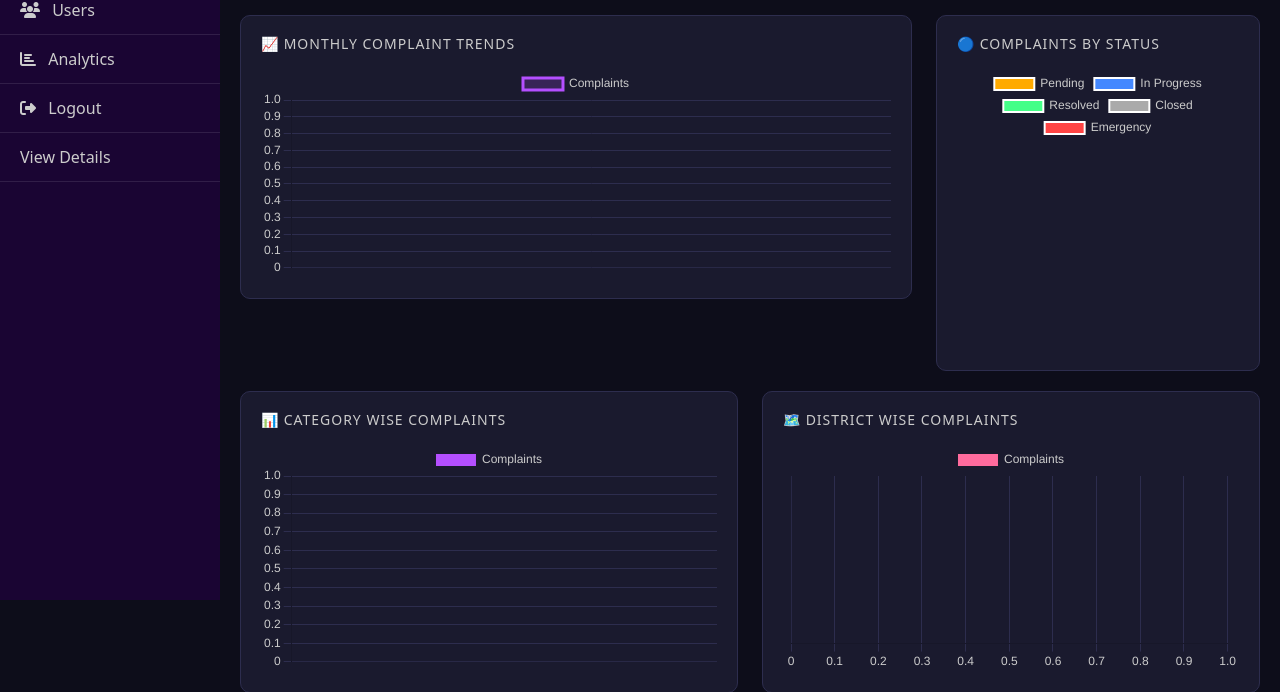
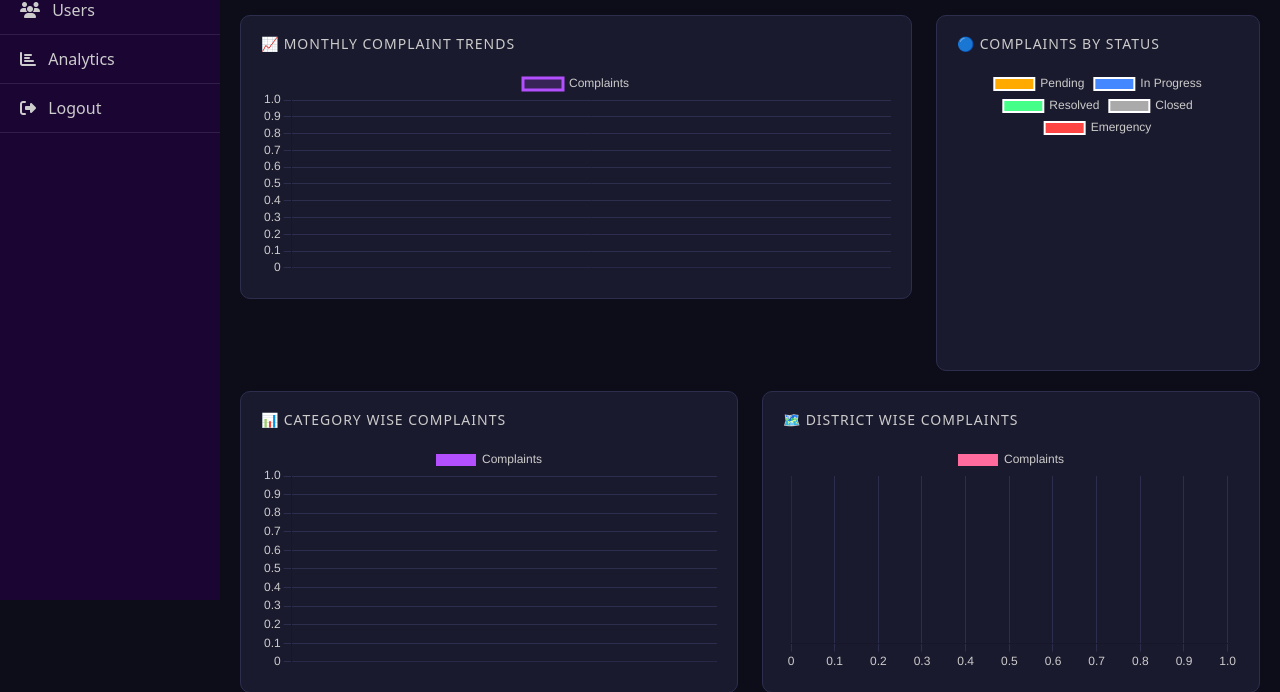
Before and after one commit to Soundu333/tn-rural-helpline, a Django app: template templates/main_admin/dashboard.html in a window 1280 px wide. Shown: the part 224-916 px from the top of the page. Run offline with Django 5.2, Linux system fonts and the light colour scheme; the template is opened without the code that fills it: most values are stand-ins (such as "Sample title", 1, 10 or a date in 2020).

Commit message:
fix dashboard template

```diff
--- a/templates/main_admin/dashboard.html
+++ b/templates/main_admin/dashboard.html
@@ -106,9 +106,7 @@
             <a href="/accounts/main-admin/users/"><i class="fas fa-users me-2"></i> Users</a>
             <a href="/accounts/main-admin/analytics/"><i class="fas fa-chart-bar me-2"></i> Analytics</a>
             <a href="/accounts/logout/"><i class="fas fa-sign-out-alt me-2"></i> Logout</a>
-            <a href="{% url 'main_admin_complaint_detail' complaint.id %}">
-    View Details
-</a>
+
         </div>
     </div>
 
```
